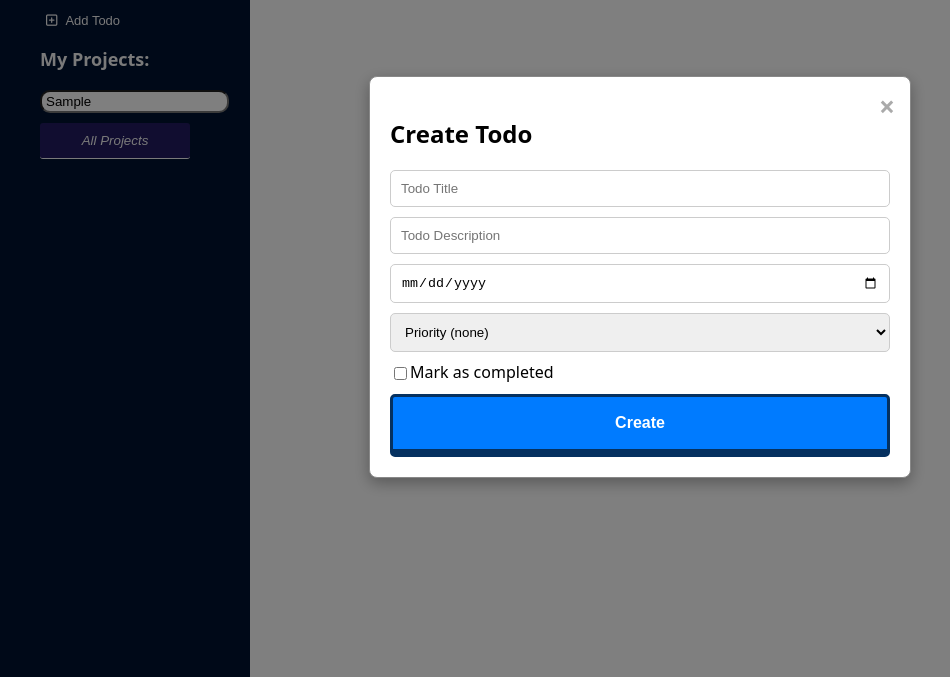
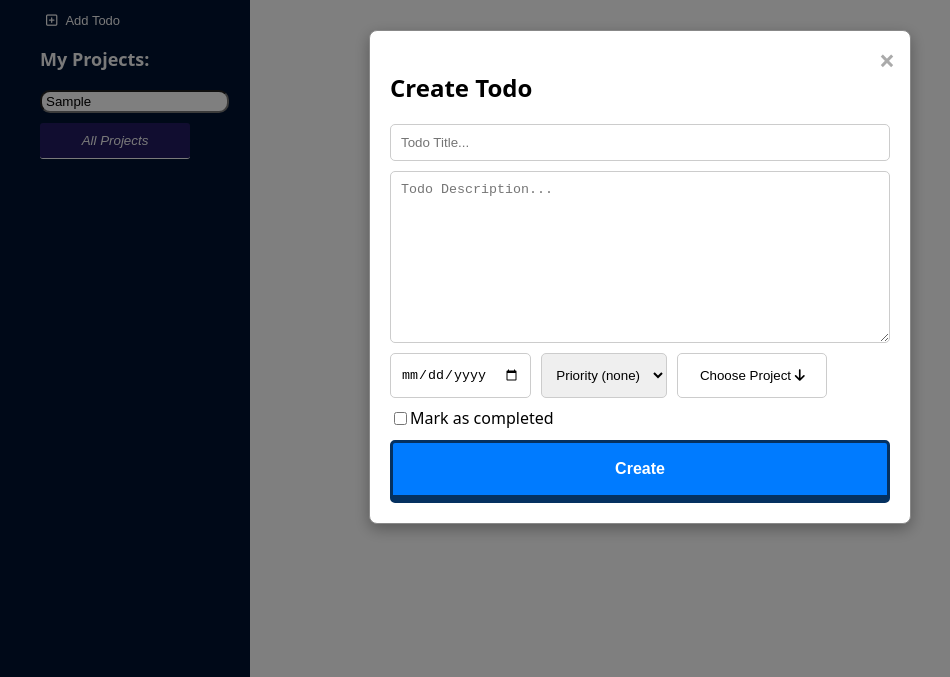
Before and after one commit to ItsJady-Taken/todo-web, a website built with webpack: page src/index.html in a window 1280 px wide. Both pictures are taken after typing "Sample" into the empty fields and a click on the button "Add Todo". Shown: the part 123-800 px from the top of the page, without its empty margins (0-950 px from the left). Built offline with nearby package versions, Linux system fonts and the light colour scheme.

Commit message:
working on the project modal

```diff
--- a/src/app/createProject.js
+++ b/src/app/createProject.js
@@ -12,6 +12,9 @@ function showProject(projectName) {
     projectBtn.textContent = projectName;
 
     document.getElementById('project-dropdown-content').appendChild(projectBtn);
- }
+    // const projectBtnClone = projectBtn.cloneNode(true);
+    // document.getElementById('todoProject').appendChild(projectBtnClone);
+}
+
 
  export {createProject , showProject};
--- a/src/app/createTodo.js
+++ b/src/app/createTodo.js
@@ -13,15 +13,27 @@ function todoModal() {
                 <span class="close">&times;</span>
                 <h2>Create Todo</h2>
                 <form id="todoForm" action="" method="post">
-                    <input type="text" name="title" id="todoTitle" placeholder="Todo Title" required>
-                    <input type="text" name="description" id="todoDescription" placeholder="Todo Description" required>
+                    <input type="text" name="title" id="todoTitle" placeholder="Todo Title..." maxlength="25" required>
+                    <textarea cols="30" rows="10" name="description" id="todoDescription" placeholder="Todo Description..." required></textarea>
+                    <div class="three-inputs">
                         <input type="date" name="date" id="todoDate" placeholder="Todo Date" required>
-                    <select name="priority" id="todoPriority" placeholder="Todo Priority" required>
+
+                        <select name="priority" id="todoPriority" required>
                             <option value="none">Priority (none)</option>
                             <option value="low">Low</option>
                             <option value="medium">Medium</option>
                             <option value="high">High</option>
                         </select>
+
+                        <div class="modal-project-dropdown" id="modal-project-dropdown">
+                            <button>Choose Project <i class="fa-solid fa-arrow-down"></i></button>
+                            <div class="modal-project-dropdown-content" id="modal-project-dropdown-content">
+
+                            </div>
+                    </div>
+
+                    </div>
+
                     <div style="display: flex; align-items: center">
                         <input type="checkbox" name="check" id="check" value="check">
                         <label for="check" style="position: relative; bottom: 1px">Mark as completed</label>
--- a/src/index.html
+++ b/src/index.html
@@ -22,9 +22,7 @@
                     <div class="project-dropdown" id="project-dropdown">
                         <button>All Projects</button>
                         <div class="project-dropdown-content" id="project-dropdown-content">
-                            <button>project 1</button>
-                            <button>project 2</button>
-                            <button>project 3</button>
+
                         </div>
                     </div>
                 </ul>
--- a/src/index.js
+++ b/src/index.js
@@ -23,12 +23,17 @@ document.getElementById('add-todo-btn').addEventListener('click', ()=> {
 
 // create project
 const addProject = document.querySelector('#createProject');
+const existProject = document.querySelector('#project-dropdown-content');
 addProject.addEventListener('keypress', (event)=> {
     if (event.key === 'Enter') {
+        if (!addProject.value) return;
         const newProject = addProject.value.trim();
-        const project = createProject(newProject);
-        showProject(project.name);
-        console.log(project);
+        const existingProjects = Array.from(existProject.children).map(option => option.textContent);
+
+        if(!existingProjects.includes(newProject)) {
+            const project = createProject(newProject);
+            showProject(project.name);
+        }
         addProject.value = '';
     }
 })
--- a/src/styles/modal.scss
+++ b/src/styles/modal.scss
@@ -77,8 +77,22 @@
     flex-direction: column;
     gap: 10px;
 }
-#todoTitle, #todoDescription, #todoDate, #todoPriority {
+#todoTitle, #todoDescription, #todoDate, #todoPriority, .modal-project-dropdown  button {
     padding: 10px;
     border: 1px solid #ccc;
     border-radius: 5px;
 }
+
+.three-inputs {
+    display: flex;
+    gap: 10px;
+    flex-wrap: wrap;
+}
+
+.modal-project-dropdown  button {
+    background-color: transparent;
+    padding: 14px 10px;
+
+    width: 150px;
+    cursor: pointer;
+};
--- a/src/styles/sidebar.scss
+++ b/src/styles/sidebar.scss
@@ -17,6 +17,7 @@
     display: flex;
     justify-content: space-around;
     align-items: center;
+    transition-delay: 0.2s;
 }
 
 .app-title > p {
@@ -86,15 +87,21 @@
     cursor: pointer;
 };
 
+.project-dropdown > button:hover {
+    background-color: rgb(60, 52, 129);
+}
+
 .project-dropdown-content > button {
     display: block;
     border: none;
     background-color: rgb(34, 27, 96);
     padding: 10px;
     color: whitesmoke;
-    width: 100px;
+    width: 150px;
     cursor: pointer;
 }
+
+
 
 .project-dropdown-content {
     display: none;
```
Lines whose indentation alone changed are shown as unchanged.
